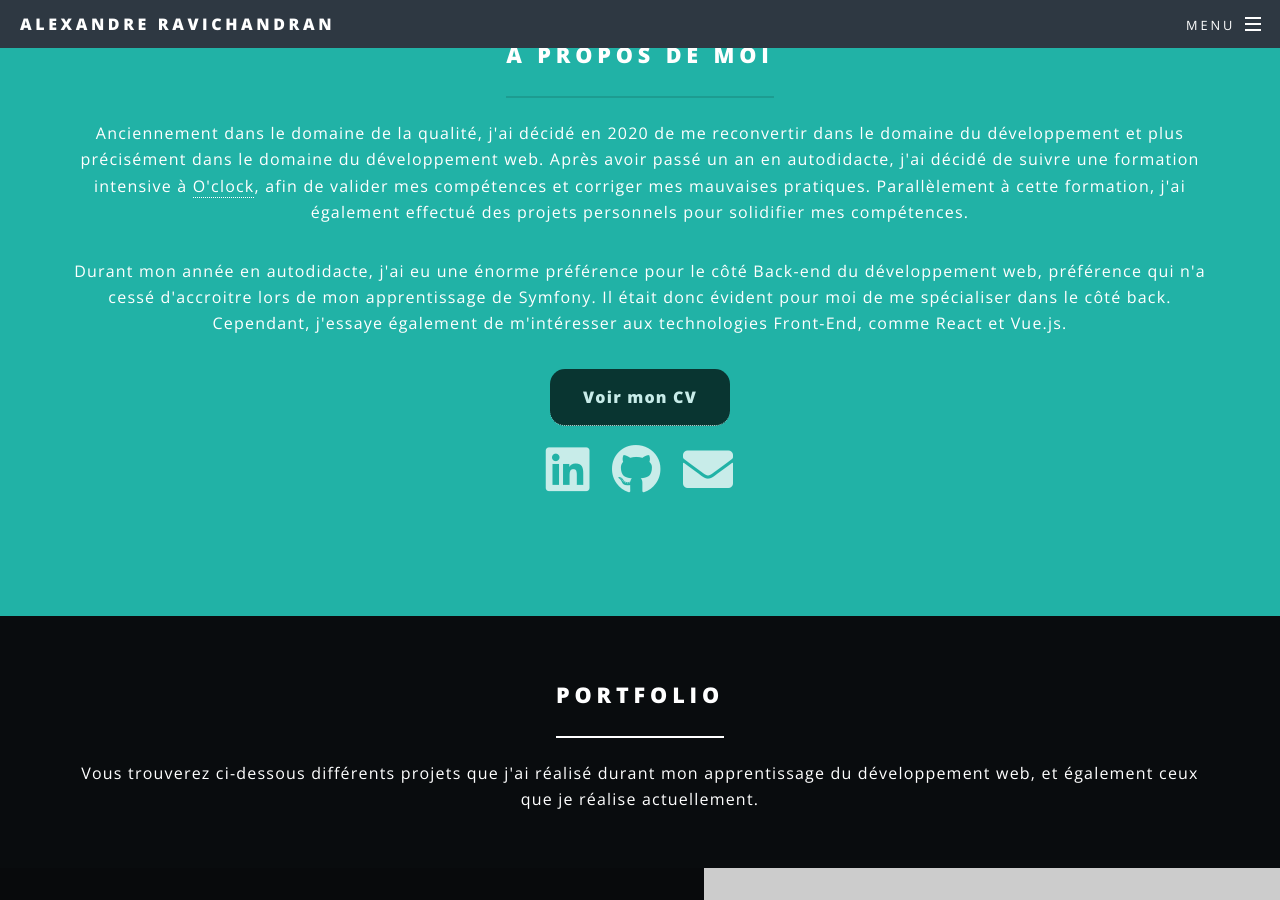
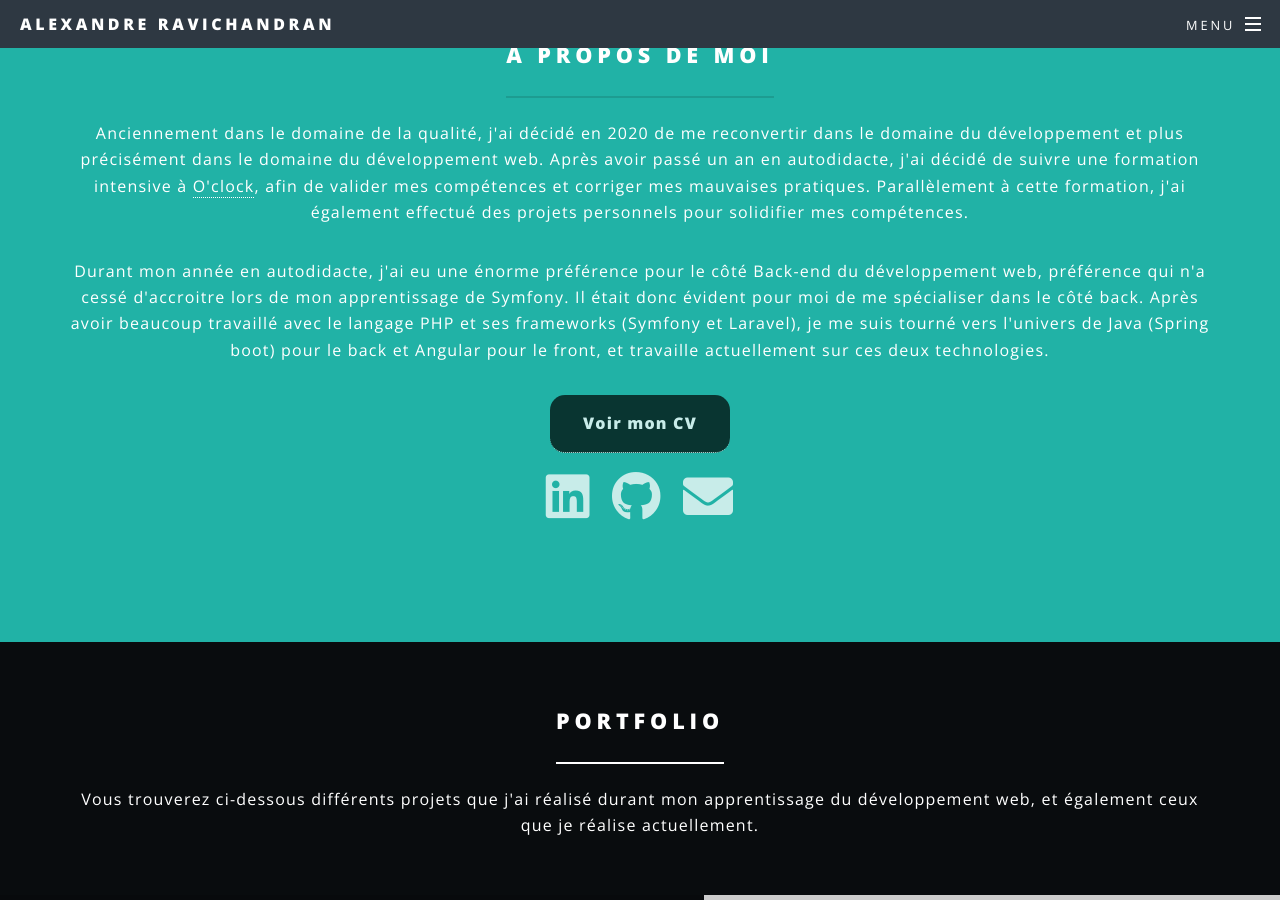
Before and after one commit to AlexandreRavichandran/AlexandreRavichandran.github.io, a Jekyll site: the page built from index.md, in a window 1280 px wide and 900 px high, scrolled down 960 px. Built offline with Jekyll 4.4.1, drawn with Linux system fonts in a browser that asks for light colours.

```diff
--- a/_layouts/home.html
+++ b/_layouts/home.html
@@ -22,8 +22,10 @@
                     effectué des projets personnels pour solidifier mes compétences.</p>
                 <p style="color:white">Durant mon année en autodidacte, j'ai eu une énorme préférence pour le côté
                     Back-end du développement web, préférence qui n'a cessé d'accroitre lors de mon apprentissage de
-                    Symfony. Il était donc évident pour moi de me spécialiser dans le côté back. Cependant, j'essaye
-                    également de m'intéresser aux technologies Front-End, comme React et Vue.js.</p>
+                    Symfony. Il était donc évident pour moi de me spécialiser dans le côté back. Après avoir beaucoup
+                    travaillé avec le langage PHP et ses frameworks (Symfony et Laravel), je me suis tourné vers
+                    l'univers de Java (Spring boot) pour le back et Angular pour le front, et travaille actuellement sur
+                    ces deux technologies.</p>
                 <div style="display:flex;justify-content: center;margin-bottom: 30px;">
                     <a target="_blank"
                         style="text-decoration:none;display:block;background-color:rgb(0, 0, 0,0.7);padding: 15px;border-radius: 15px;width:180px;font-weight: bold;"
@@ -62,6 +64,10 @@
                         <p>Spring Boot</p>
                     </li>
                     <li class="language">
+                        <img src="/assets/css/images/languages/sass.svg" alt="">
+                        <p>Scss</p>
+                    </li>
+                    <li class="language">
                         <img src="/assets/css/images/languages/angular.svg" alt="">
                         <p>Angular</p>
                     </li>
@@ -70,12 +76,16 @@
                         <p>Bootstrap</p>
                     </li>
                     <li class="language">
+                        <img src="/assets/css/images/languages/surge.svg" alt="">
+                        <p>Surge</p>
+                    </li>
+                    <li class="language">
                         <img src="/assets/css/images/languages/heroku.svg" alt="">
                         <p>Heroku</p>
                     </li>
                 </ul>
                 <div class="projectLinks">
-                    <a target="_blank" class="disabled" href="/">Voir plus</a>
+                    <a target="_blank" class="disabled" href="/course-system">Voir plus</a>
                 </div>
             </div>
         </section>
@@ -151,8 +161,8 @@
             </div>
         </section>
         <section class="spotlight">
-            <div class="image projectDirectLinks"><a href="#"><img width="100%"
-                        src="/assets/css/images/oldix.png" alt="" /></a></div>
+            <div class="image projectDirectLinks"><a href="#"><img width="100%" src="/assets/css/images/oldix.png"
+                        alt="" /></a></div>
             <div class="content">
                 <h2>Oldix</h2>
                 <p>Projet en équipe</p>
@@ -211,7 +221,8 @@
             </div>
         </section>
         <section class="spotlight">
-            <div class="image projectDirectLinks"><a href="https://spacetrip-app.herokuapp.com/"><img src="/assets/css/images/spacetrip.png" alt="" /></a></div>
+            <div class="image projectDirectLinks"><a href="https://spacetrip-app.herokuapp.com/"><img
+                        src="/assets/css/images/spacetrip.png" alt="" /></a></div>
             <div class="content">
                 <h2>Spacetrip</h2>
                 <p>Agence fictive de voyages dans l'espace.</p>
```
Also changed, not shown: projects/course-system.md (added, +11 -0 lines), assets/css/images/under_construction.jpg (added).
